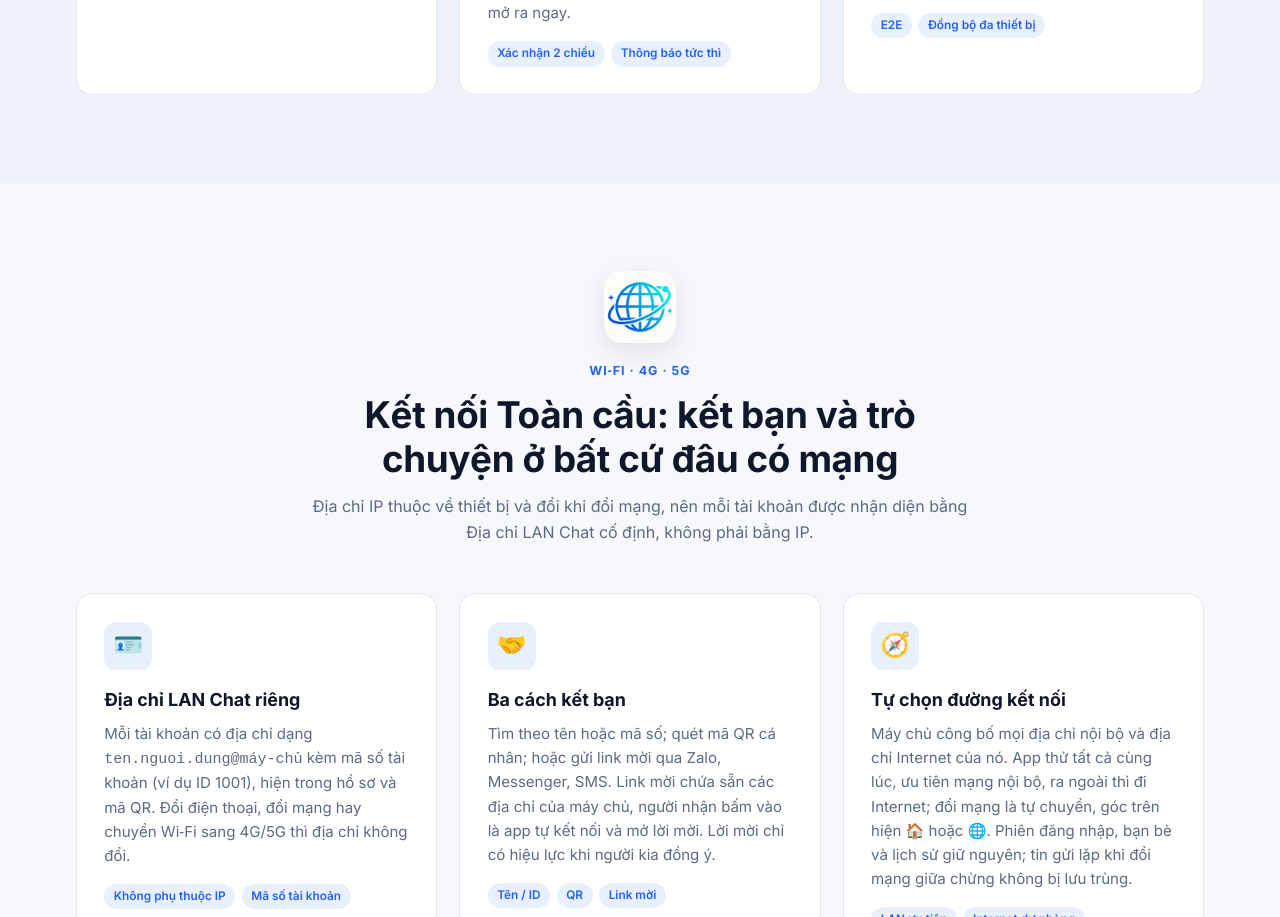
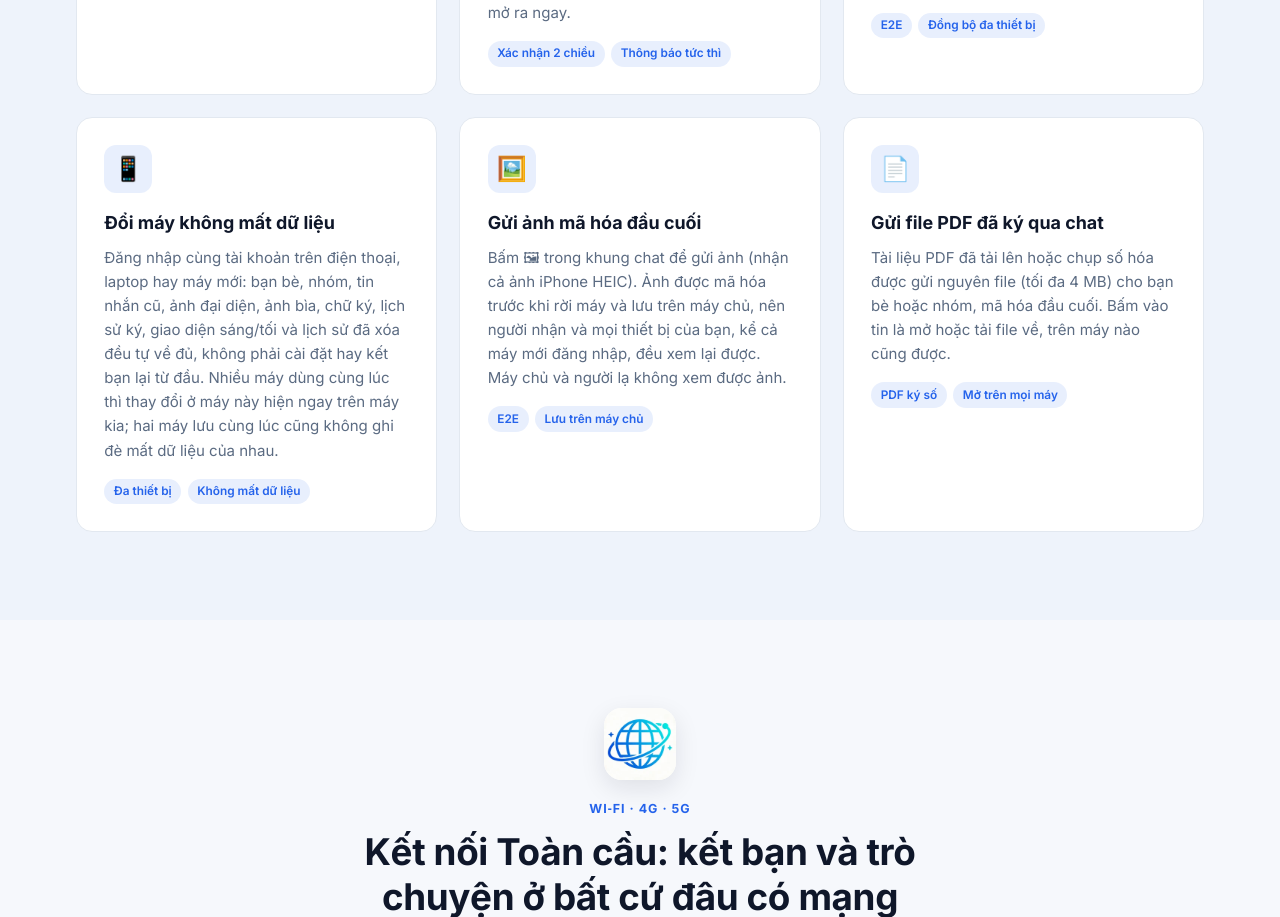
Before and after one commit to Thanhesssd/hethongungdungchatbaomat-kysopdf, a plain HTML site: page ui/ui/ui/index.html in a window 1280 px wide. Shown: the part 5472-6389 px from the top of the page. Drawn offline with Linux system fonts and the light colour scheme.

Commit message:
Trang giới thiệu: thêm đồng bộ đa thiết bị, gửi ảnh và gửi PDF qua chat
Co-Authored-By: Claude Opus 5.5 <noreply@anthropic.com>

```diff
--- a/ui/ui/ui/index.html
+++ b/ui/ui/ui/index.html
@@ -384,6 +384,24 @@
                     <p>A gửi thì B nhận ngay, B trả lời thì A nhận ngay; tin được mã hóa đầu cuối và truyền qua máy chủ trong mạng LAN. Máy chủ giữ tin theo đúng thứ tự, nên người đang offline vẫn nhận đủ khi mở lại app và hai bên luôn thấy cùng một cuộc trò chuyện. Không có tin trả lời tự động.</p>
                     <ul class="tags"><li>E2E</li><li>Đồng bộ đa thiết bị</li></ul>
                 </article>
+                <article class="feature-card reveal">
+                    <div class="feature-icon">📱</div>
+                    <h3>Đổi máy không mất dữ liệu</h3>
+                    <p>Đăng nhập cùng tài khoản trên điện thoại, laptop hay máy mới: bạn bè, nhóm, tin nhắn cũ, ảnh đại diện, ảnh bìa, chữ ký, lịch sử ký, giao diện sáng/tối và lịch sử đã xóa đều tự về đủ, không phải cài đặt hay kết bạn lại từ đầu. Nhiều máy dùng cùng lúc thì thay đổi ở máy này hiện ngay trên máy kia; hai máy lưu cùng lúc cũng không ghi đè mất dữ liệu của nhau.</p>
+                    <ul class="tags"><li>Đa thiết bị</li><li>Không mất dữ liệu</li></ul>
+                </article>
+                <article class="feature-card reveal">
+                    <div class="feature-icon">🖼️</div>
+                    <h3>Gửi ảnh mã hóa đầu cuối</h3>
+                    <p>Bấm 🖼 trong khung chat để gửi ảnh (nhận cả ảnh iPhone HEIC). Ảnh được mã hóa trước khi rời máy và lưu trên máy chủ, nên người nhận và mọi thiết bị của bạn, kể cả máy mới đăng nhập, đều xem lại được. Máy chủ và người lạ không xem được ảnh.</p>
+                    <ul class="tags"><li>E2E</li><li>Lưu trên máy chủ</li></ul>
+                </article>
+                <article class="feature-card reveal">
+                    <div class="feature-icon">📄</div>
+                    <h3>Gửi file PDF đã ký qua chat</h3>
+                    <p>Tài liệu PDF đã tải lên hoặc chụp số hóa được gửi nguyên file (tối đa 4 MB) cho bạn bè hoặc nhóm, mã hóa đầu cuối. Bấm vào tin là mở hoặc tải file về, trên máy nào cũng được.</p>
+                    <ul class="tags"><li>PDF ký số</li><li>Mở trên mọi máy</li></ul>
+                </article>
             </div>
         </div>
     </section>
```
